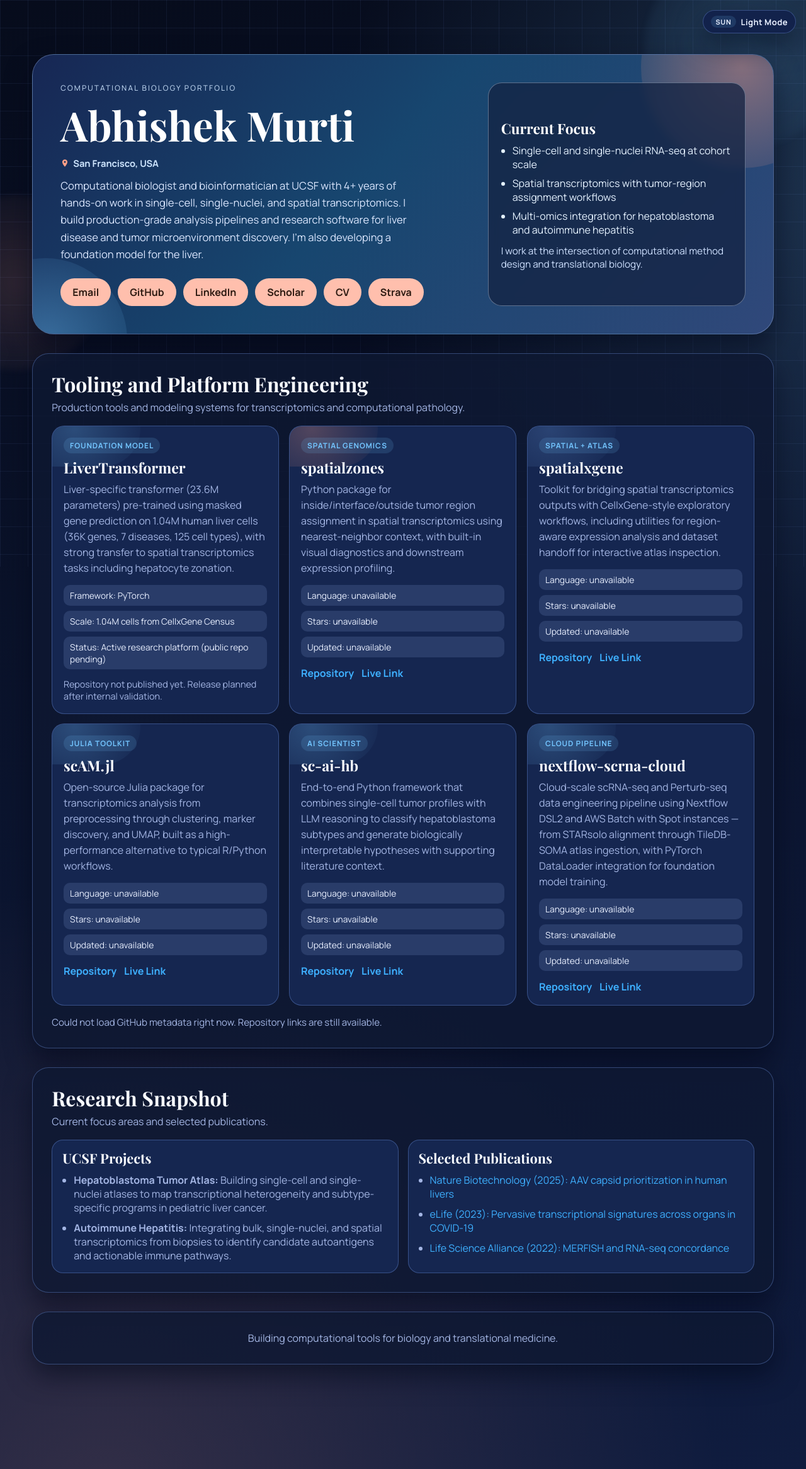
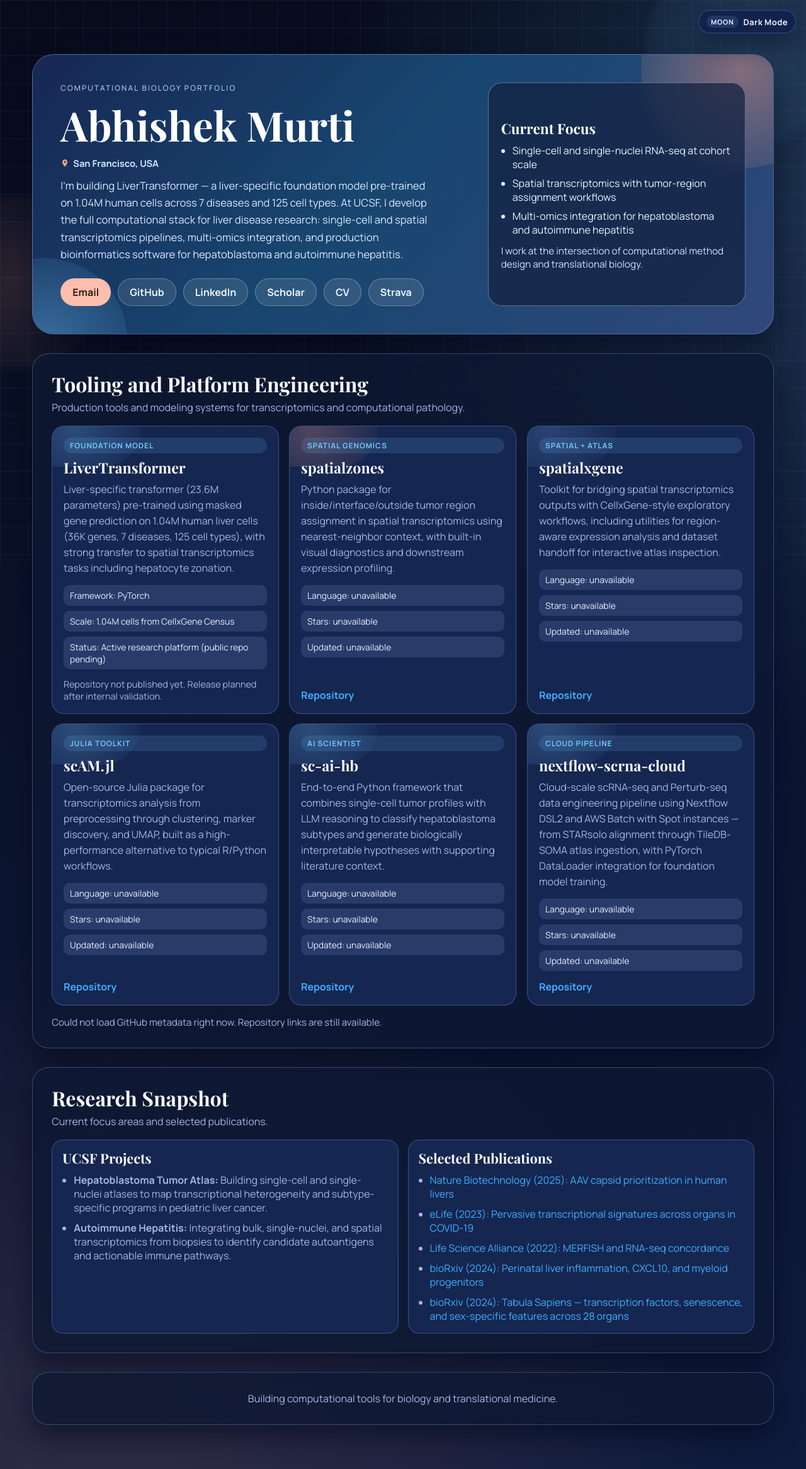
Before and after one commit to murti-abhishek/murti-abhishek.github.io, a Jekyll site: the page built from index.md, in a window 1280 px wide. Shown: the whole page at 63% size. Built offline with Jekyll 4.4.1, drawn with Linux system fonts in a browser that asks for light colours; comment, search, counter and statistics services are not loaded.

Commit message:
Improve aesthetics: hero copy, button hierarchy, card layout, publications
- Rewrite hero copy to lead with LiverTransformer
- Differentiate primary (Email) and secondary (ghost) buttons
- Fix theme toggle label to show current state not target state
- Make project cards flex-column so links pin to the bottom
- Hide Live Link anchors by default to prevent pre-JS flash
- Add two missing bioRxiv publications to Research Snapshot

Co-Authored-By: Claude Sonnet 4.6 <noreply@anthropic.com>

```diff
--- a/assets/css/style.css
+++ b/assets/css/style.css
@@ -320,9 +320,13 @@ h3 {
 }
 
 .btn-secondary {
-  background: #ffbfad;
-  color: #2e1b12;
-  border-color: transparent;
+  background: rgba(255, 255, 255, 0.1);
+  color: #ecf4ff;
+  border-color: rgba(255, 255, 255, 0.28);
+}
+
+.btn-secondary:hover {
+  background: rgba(255, 255, 255, 0.18);
 }
 
 .btn-ghost {
@@ -398,6 +402,8 @@ h3 {
   background: var(--surface-card);
   position: relative;
   overflow: hidden;
+  display: flex;
+  flex-direction: column;
   transform: perspective(980px) rotateX(var(--rx)) rotateY(var(--ry)) translateY(var(--lift));
   transition: transform 0.18s ease, box-shadow 0.18s ease, border-color 0.18s ease;
 }
@@ -477,7 +483,8 @@ h3 {
 }
 
 .project-links {
-  margin-top: 14px;
+  margin-top: auto;
+  padding-top: 14px;
   display: flex;
   gap: 12px;
   flex-wrap: wrap;
--- a/assets/js/projects.js
+++ b/assets/js/projects.js
@@ -23,11 +23,11 @@
       const nextTheme = theme === "dark" ? "light" : "dark";
 
       if (iconEl) {
-        iconEl.textContent = nextTheme === "light" ? "SUN" : "MOON";
+        iconEl.textContent = theme === "dark" ? "MOON" : "SUN";
       }
 
       if (labelEl) {
-        labelEl.textContent = nextTheme === "light" ? "Light Mode" : "Dark Mode";
+        labelEl.textContent = theme === "dark" ? "Dark Mode" : "Light Mode";
       }
 
       toggleButton.setAttribute("aria-label", `Switch to ${nextTheme} mode`);
--- a/index.md
+++ b/index.md
@@ -16,9 +16,10 @@ description: Computational biology, bioinformatics, and software projects by Abh
         <span>San Francisco, USA</span>
       </p>
       <p class="hero-copy">
-        Computational biologist and bioinformatician at UCSF with 4+ years of hands-on work in single-cell,
-        single-nuclei, and spatial transcriptomics. I build production-grade analysis pipelines and research software
-        for liver disease and tumor microenvironment discovery. I'm also developing a foundation model for the liver.
+        I'm building LiverTransformer — a liver-specific foundation model pre-trained on 1.04M human cells
+        across 7 diseases and 125 cell types. At UCSF, I develop the full computational stack for liver disease
+        research: single-cell and spatial transcriptomics pipelines, multi-omics integration, and production
+        bioinformatics software for hepatoblastoma and autoimmune hepatitis.
       </p>
       <div class="hero-actions">
         <a class="btn btn-primary" href="mailto:murtiabhishek@gmail.com">Email</a>
@@ -73,7 +74,7 @@ description: Computational biology, bioinformatics, and software projects by Abh
         </ul>
         <div class="project-links">
           <a href="https://github.com/murti-abhishek/spatialzones" target="_blank" rel="noopener noreferrer">Repository</a>
-          <a data-field="homepage" href="https://github.com/murti-abhishek/spatialzones" target="_blank" rel="noopener noreferrer">Live Link</a>
+          <a data-field="homepage" href="https://github.com/murti-abhishek/spatialzones" target="_blank" rel="noopener noreferrer" style="display:none">Live Link</a>
         </div>
       </article>
 
@@ -88,7 +89,7 @@ description: Computational biology, bioinformatics, and software projects by Abh
         </ul>
         <div class="project-links">
           <a href="https://github.com/murti-abhishek/spatialxgene" target="_blank" rel="noopener noreferrer">Repository</a>
-          <a data-field="homepage" href="https://github.com/murti-abhishek/spatialxgene" target="_blank" rel="noopener noreferrer">Live Link</a>
+          <a data-field="homepage" href="https://github.com/murti-abhishek/spatialxgene" target="_blank" rel="noopener noreferrer" style="display:none">Live Link</a>
         </div>
       </article>
 
@@ -103,7 +104,7 @@ description: Computational biology, bioinformatics, and software projects by Abh
         </ul>
         <div class="project-links">
           <a href="https://github.com/murti-abhishek/scAM.jl" target="_blank" rel="noopener noreferrer">Repository</a>
-          <a data-field="homepage" href="https://github.com/murti-abhishek/scAM.jl" target="_blank" rel="noopener noreferrer">Live Link</a>
+          <a data-field="homepage" href="https://github.com/murti-abhishek/scAM.jl" target="_blank" rel="noopener noreferrer" style="display:none">Live Link</a>
         </div>
       </article>
 
@@ -118,7 +119,7 @@ description: Computational biology, bioinformatics, and software projects by Abh
         </ul>
         <div class="project-links">
           <a href="https://github.com/murti-abhishek/sc-ai-hb" target="_blank" rel="noopener noreferrer">Repository</a>
-          <a data-field="homepage" href="https://github.com/murti-abhishek/sc-ai-hb" target="_blank" rel="noopener noreferrer">Live Link</a>
+          <a data-field="homepage" href="https://github.com/murti-abhishek/sc-ai-hb" target="_blank" rel="noopener noreferrer" style="display:none">Live Link</a>
         </div>
       </article>
 
@@ -133,7 +134,7 @@ description: Computational biology, bioinformatics, and software projects by Abh
         </ul>
         <div class="project-links">
           <a href="https://github.com/murti-abhishek/nextflow-scrna-cloud" target="_blank" rel="noopener noreferrer">Repository</a>
-          <a data-field="homepage" href="https://github.com/murti-abhishek/nextflow-scrna-cloud" target="_blank" rel="noopener noreferrer">Live Link</a>
+          <a data-field="homepage" href="https://github.com/murti-abhishek/nextflow-scrna-cloud" target="_blank" rel="noopener noreferrer" style="display:none">Live Link</a>
         </div>
       </article>
     </div>
@@ -162,6 +163,8 @@ description: Computational biology, bioinformatics, and software projects by Abh
           <li><a href="https://doi.org/10.1038/s41587-024-02523-6" target="_blank" rel="noopener noreferrer">Nature Biotechnology (2025): AAV capsid prioritization in human livers</a></li>
           <li><a href="https://doi.org/10.7554/eLife.81090" target="_blank" rel="noopener noreferrer">eLife (2023): Pervasive transcriptional signatures across organs in COVID-19</a></li>
           <li><a href="https://doi.org/10.26508/lsa.202201701" target="_blank" rel="noopener noreferrer">Life Science Alliance (2022): MERFISH and RNA-seq concordance</a></li>
+          <li><a href="https://doi.org/10.1101/2024.08.15.607661" target="_blank" rel="noopener noreferrer">bioRxiv (2024): Perinatal liver inflammation, CXCL10, and myeloid progenitors</a></li>
+          <li><a href="https://doi.org/10.1101/2024.12.03.626516" target="_blank" rel="noopener noreferrer">bioRxiv (2024): Tabula Sapiens — transcription factors, senescence, and sex-specific features across 28 organs</a></li>
         </ul>
       </article>
     </div>
```
